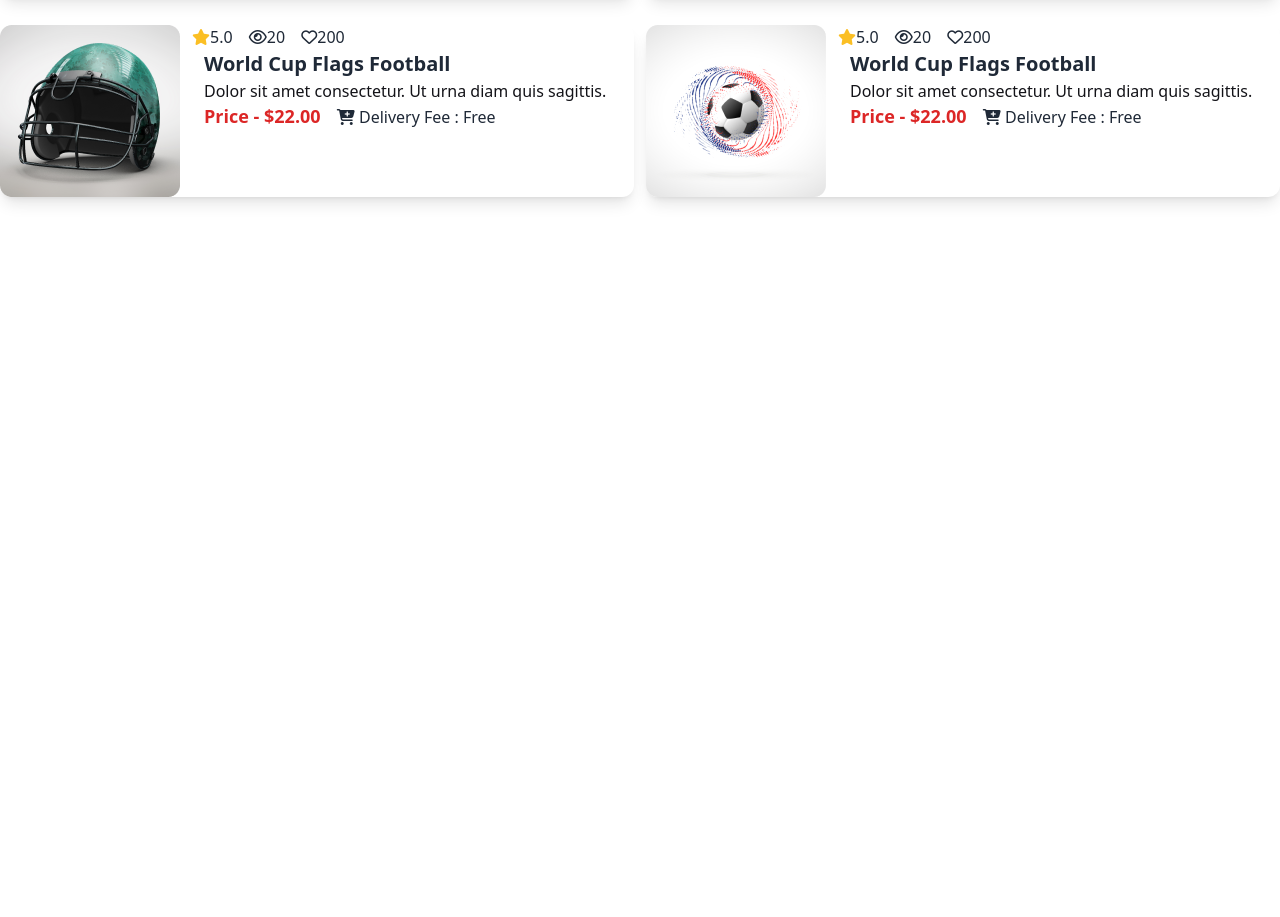
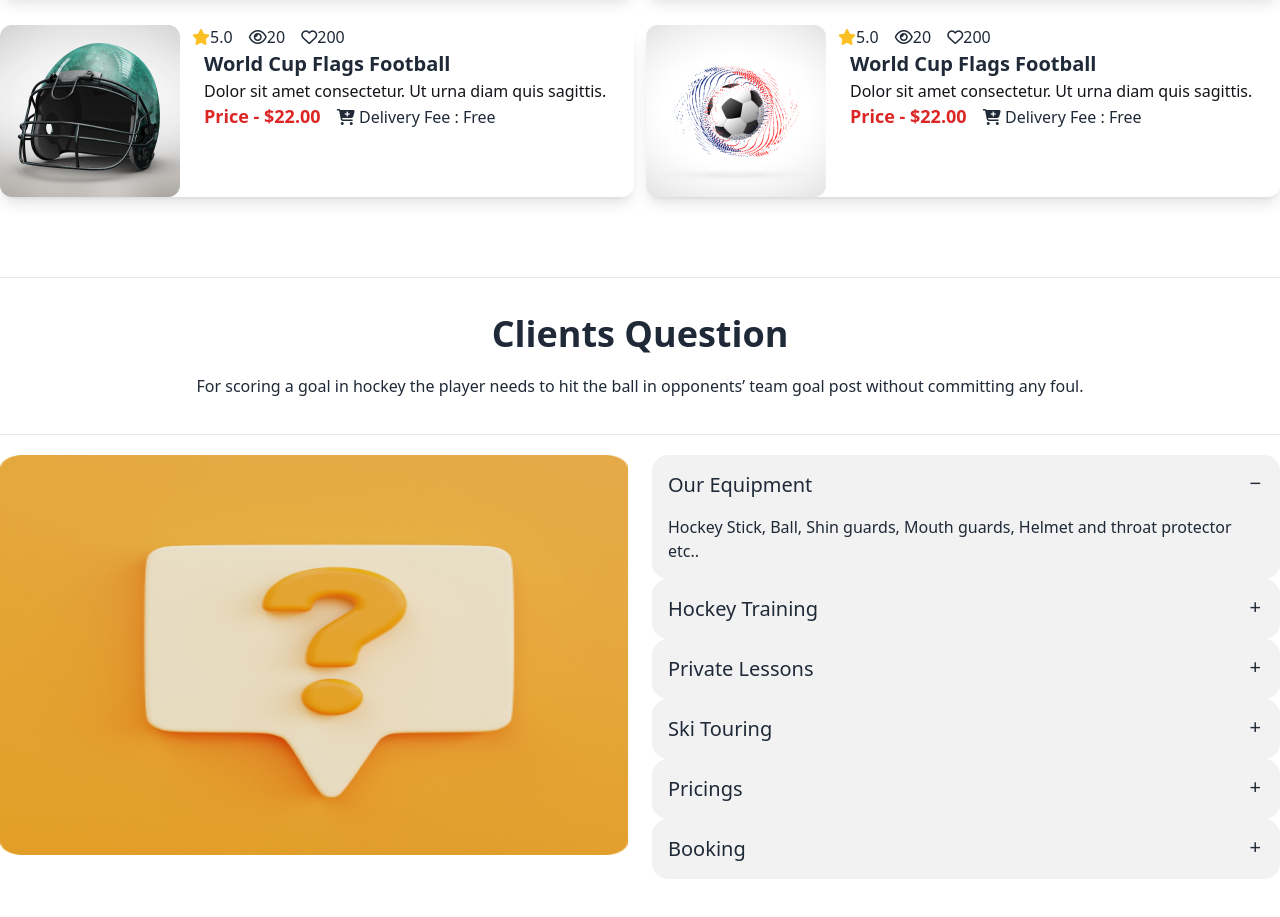
Before and after one commit to RAKIB90cm/3rd-assibment, a plain HTML site: page index.html in a window 1280 px wide. Shown: the part 3281-4198 px from the top of the page. Before the commit the page ends 3558 px from the top, so only its background shows below. Drawn offline with nearby package versions, Linux system fonts and the light colour scheme.

Commit message:
added client question with responcive

```diff
--- a/index.html
+++ b/index.html
@@ -329,6 +329,83 @@
             </div>
         </div>
     </section>
+
+    <!--------------Clients Question----------->
+    <section class="mb-6 lg:mb-20">
+        <div class="container mx-auto space-y-5">
+            <hr>
+            <div class="flex justify-center mx-auto p-4">
+                <div class="space-y-5">
+                    <h3 class="text-4xl font-bold flex justify-center items-center">Clients Question</h3>
+                    <p class="items-center ">For scoring a goal in hockey the player needs to hit the ball in opponents’ team goal post without committing any foul.</p>
+                </div>
+            </div>
+            <hr>
+
+            <div class="grid gap-6 grid-flow-row lg:grid-cols-2">
+                <div>
+                    <img class="w-[100%] lg:h-[400px]" src="./Images/11.png" alt="">
+                </div>
+                <div class="">
+                    <div class="collapse collapse-plus bg-base-200">
+                        <input type="radio" name="my-accordion-3" checked="checked" />
+                        <div class="collapse-title text-xl font-medium">
+                            Our Equipment
+                        </div>
+                        <div class="collapse-content">
+                          <p>Hockey Stick, Ball, Shin guards, Mouth guards, Helmet and throat protector etc..</p>
+                        </div>
+                      </div>
+                      <div class="collapse collapse-plus bg-base-200">
+                        <input type="radio" name="my-accordion-3" />
+                        <div class="collapse-title text-xl font-medium">
+                            Hockey Training
+                        </div>
+                        <div class="collapse-content">
+                          <p>The area enclosed within quarter circle that covers some portion of backline and goal post in the centre.</p>
+                        </div>
+                      </div>
+                      <div class="collapse collapse-plus bg-base-200">
+                        <input type="radio" name="my-accordion-3" />
+                        <div class="collapse-title text-xl font-medium">
+                            Private Lessons
+                        </div>
+                        <div class="collapse-content">
+                          <p>If the offending team enters the defending zone then the defenders position themselves in a way to prevent the ball from reaching the goal. This tactic is applied till the time the ball is moved away from the defending zone.</p>
+                        </div>
+                      </div>
+                      <div class="collapse collapse-plus bg-base-200">
+                        <input type="radio" name="my-accordion-3" />
+                        <div class="collapse-title text-xl font-medium">
+                            Ski Touring
+                        </div>
+                        <div class="collapse-content">
+                          <p>i don''t know</p>
+                        </div>
+                      </div>
+                      <div class="collapse collapse-plus bg-base-200">
+                        <input type="radio" name="my-accordion-3" />
+                        <div class="collapse-title text-xl font-medium">
+                            Pricings
+                        </div>
+                        <div class="collapse-content">
+                          <p>i don''t know</p>
+                        </div>
+                      </div>
+                      <div class="collapse collapse-plus bg-base-200">
+                        <input type="radio" name="my-accordion-3" />
+                        <div class="collapse-title text-xl font-medium">
+                            Booking
+                        </div>
+                        <div class="collapse-content">
+                          <p>i don''t know</p>
+                        </div>
+                      </div>
+                </div>
+            </div>
+        </div>
+    </section>
+
 </body>
 
 </html>
```
